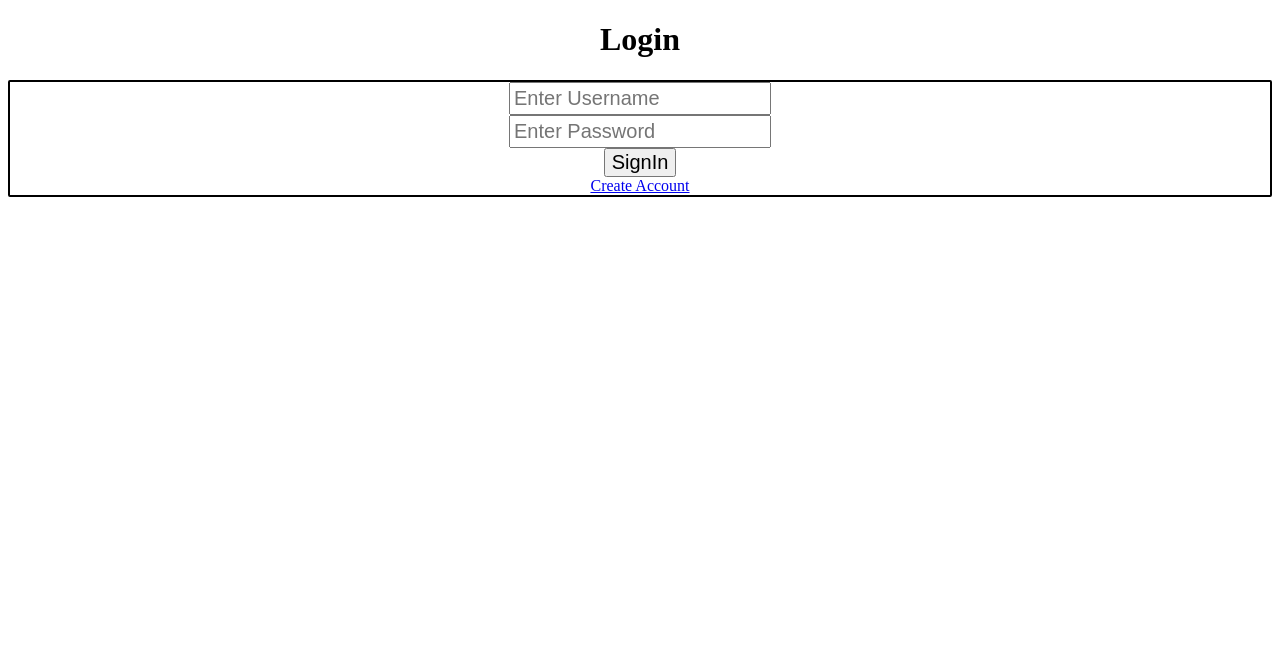
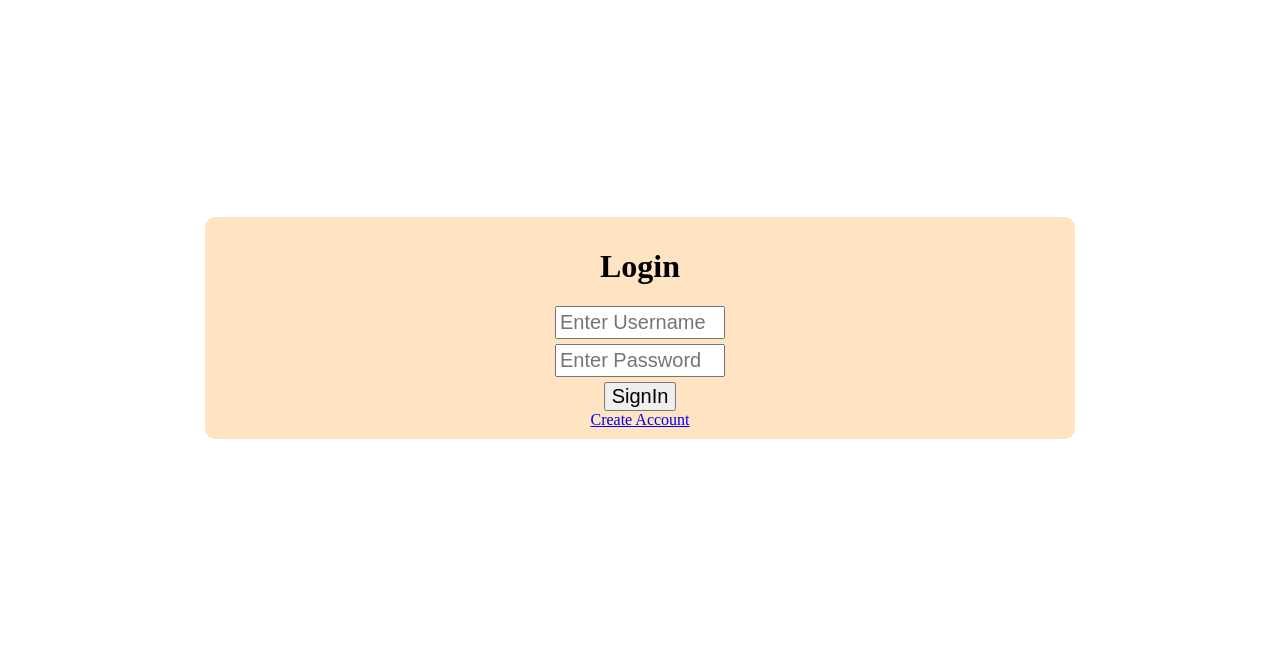
Before and after one commit to DePaul-CSC-394-401/mini-project-team-1, a Django app: page /userlogin in a window 1280 px wide. Shown: the top 647 px of the page. Run offline with Django 5.2, Linux system fonts and the light colour scheme.

Commit message:
css_changes

```diff
--- a/static/css/main.css
+++ b/static/css/main.css
@@ -12,13 +45,64 @@ label{
     size: 20px;
 }
 
+.userbody {
+
+    justify-content: center;
+    align-items: center;
+
+}
+#userloginpage {
+    background-color: white;
+    display: flex;
+    justify-content: center;
+    align-items: center;
+    height: 80vh;
+}
+
 .box{
-    border: 2px,solid;
-    border-radius: 2px;
+    border-radius: 10px;
+    width: 1100px;
+    padding: 10px;
+    text-align: center;
+    align-items: center;
+    background-color: rgb(209, 191, 179);
+    border-width: 10px;
+    margin-bottom: 30px;
+
+
+}
+
+.userbox{
+    border-radius: 10px;
+    width: 850px;
+    padding: 10px;
+    text-align: center;
+    align-items: center;
+    background-color: bisque;
+    border-width: 10px;
+
+}
+
+.inputbox2 {
+    width: 100px;
+    padding: 30px;
     box-sizing: border-box;
+    margin-bottom: 30px;
+    font-size: medium;
+}
 
-    text-align: center;
+.inputbox {
+    width: 100px;
+    padding: 30px;
+    box-sizing: border-box;
+    margin-bottom: 5px;
+    font-size: smaller;
 }
+
+input[type='submit'] {
+    cursor: pointer;
+}
+
 
 
 input[type="email"], input[type="password"], input[id="username"], textarea {
--- a/templates/base.html
+++ b/templates/base.html
@@ -2,7 +2,7 @@
 <!DOCTYPE html>
 
 <html lang="en">
-    <head>
+    <head class='headerpage'>
         <meta charset="utf-8">
         <meta http-equiv="X-UA-Compatible" content="IE=edge">
         <title></title>
--- a/templates/index.html
+++ b/templates/index.html
@@ -1,12 +1,16 @@
 {% extends 'base.html' %}
 
 {% block head %}
+
+<body id='index_page'>
 <div class="header">
     <h2>!!TODO APP!!</h2>
 </div>
+<div class='loginlink'>
 <a href='userlogin'> Login</a>
 
 <!--creating this button so that I can test out the todo list page -->
 <a href='tasks'> ToDo List Demo</a>
-
+</div>
+</body>
 {% endblock %}
--- a/templates/signup.html
+++ b/templates/signup.html
@@ -1,9 +1,10 @@
 {% extends 'base.html' %}
 
 {% block head %}
-<body>
+<body id='usersignup'>
+
+<div class='box'>
     <h1>New User</h1>
-<div class='box'>
     <form action='/signup' method='post'>
         {% csrf_token %}
         {% if error %}
--- a/templates/task_delete.html
+++ b/templates/task_delete.html
@@ -6,7 +6,7 @@
     <title>Delete Task</title>
 </head>
 
-<body>
+<body id='taskbody'>
     <h1> Delete Your Task</h1>
     <p> Delete task? - {{tasks}}</p>
 
--- a/templates/tasks.html
+++ b/templates/tasks.html
@@ -1,7 +1,7 @@
 {% extends 'base.html' %}
 
 {% block head %}
-<body>
+<body id='taskbody'>
     <div style="text-align: right; margin-bottom: 20px;">
         {% if user.is_authenticated %}
             <a href="{% url 'logout' %}" style="margin-right: 10px;">Logout</a>
--- a/templates/userlogin.html
+++ b/templates/userlogin.html
@@ -3,18 +3,19 @@
 
 {% block head %}
 
-<body>
+<body id='userloginpage'>
 
-    <h1>Login</h1>
-    <div class="box">
+
+    <div class="userbox">
+        <h1>Login</h1>
         <form action='/userlogin' method='post'>
             {% csrf_token %}
             {% if error %}
                 <p style="color: red;">{{ error }}</p>
             {% endif %}
-            <input type='text' id='username' name='username' placeholder="Enter Username" required>
+            <input type='text' id='username' name='username' class='inputbox' placeholder="Enter Username" required>
             <br>
-            <input type='password' id='password' name='password' placeholder="Enter Password" required>
+            <input type='password' id='password' name='password' class='inputbox' placeholder="Enter Password" required>
             <br>
         <button type='submit' > SignIn </button>
         <br>
```
Also changed, not shown: other parts of static/css/main.css (+33 -0 lines).
